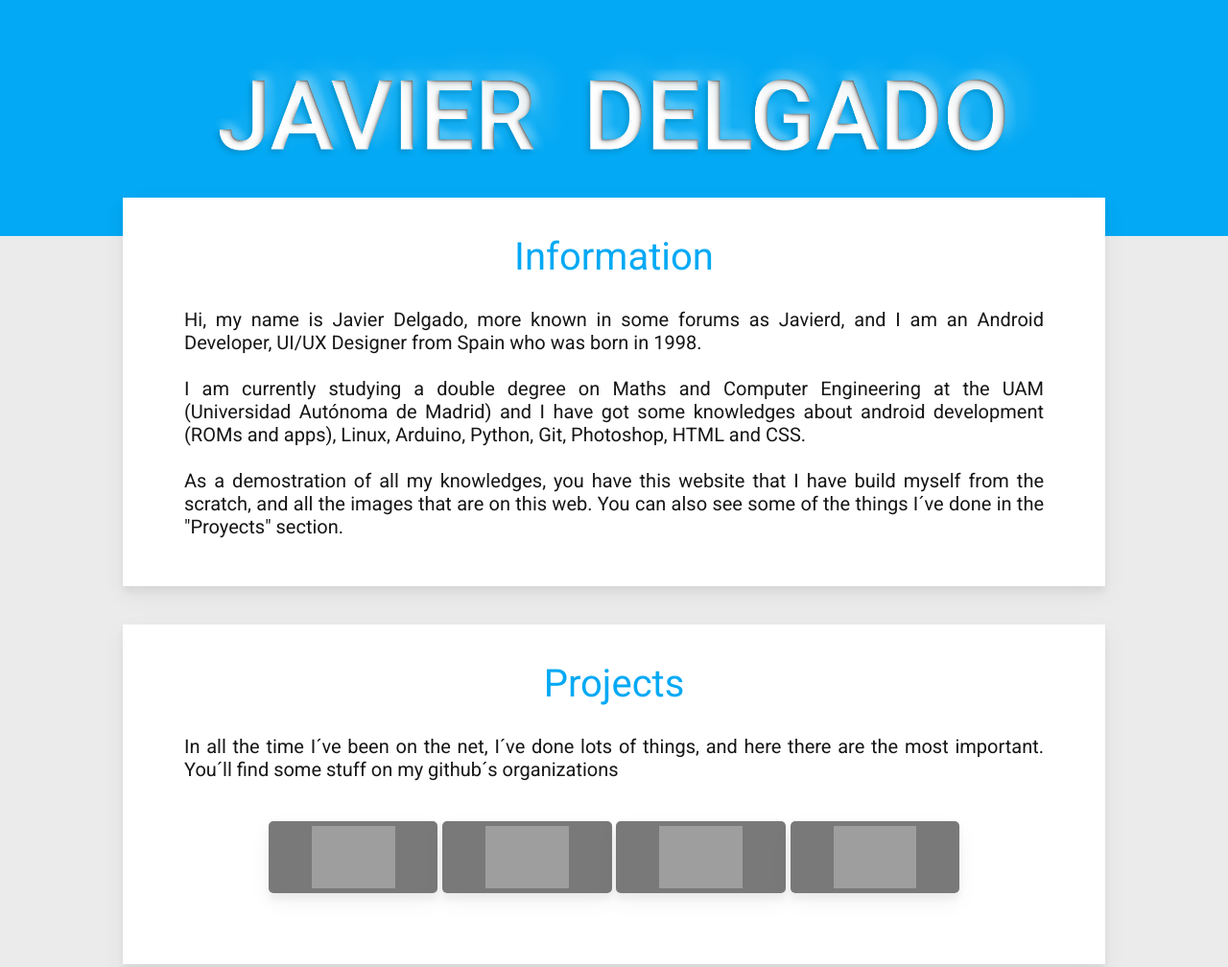
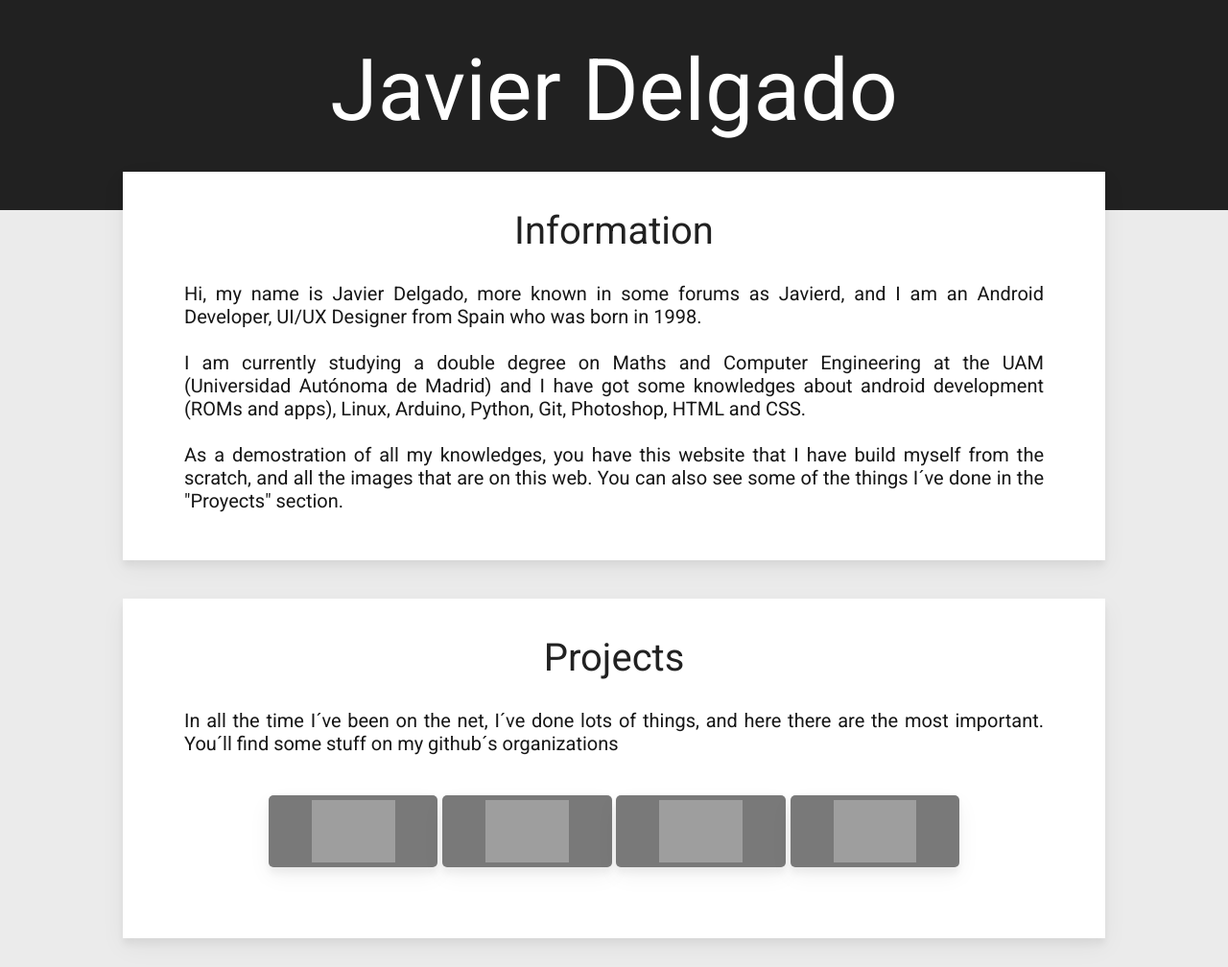
Before and after one commit to Javierd/Javierd.github.io, a plain HTML site: page index.html in a window 1280 px wide. Shown: the top 1008 px of the page at 96% size. Drawn offline with Linux system fonts and the light colour scheme; grey boxes are pictures that could not be loaded.

Commit message:
Little design improvements (Big changes comming)

```diff
--- a/css/styles.css
+++ b/css/styles.css
@@ -12,7 +12,7 @@ body{background-color: #ebebeb; }
 
 header{
 	padding-top: 42px; padding-bottom: 30px;
-	background-color: #03a9f4;
+	background-color: #212121;
 }
 
 section{
@@ -46,7 +46,7 @@ section:hover{
 }
 
 footer{
-	background: #7B7B7B;
+	background: #212121;
 	color: #ffffff;
 	clear: both;
 	padding: 15px;
@@ -128,17 +128,22 @@ h1{
 	color: white;
 	padding-bottom: 42px;
 }
+
+#name{
+	font-size: 7vmax;
+}
+
 h2{
 	color: white;
 }
 #title{
-	color: #03a9f4;
+	color: #212121;
 	font-size: 40px;
 	padding-bottom: 30px;
 	background-color: transparent;
 }
 #subtitle{
-	color: #03a9f4;
+	color: #212121;
 	font-size: 30px;
 	padding-bottom: 10px; padding-top: 10px;
 	background-color: transparent;
--- a/index.html
+++ b/index.html
@@ -13,8 +13,9 @@
   	<body>
   		<center>
   			<header>
-  				<img src="images/name.png" style='height: 80%; width: 80%; object-fit: contain; margin-bottom: 14px'>
-  				<!--<h1>Javier Delgado</h1>-->
+  				<center>
+  				<h1 id="name">Javier Delgado</h1>
+  				</center>
   			</header>
 
   			<content>
```
